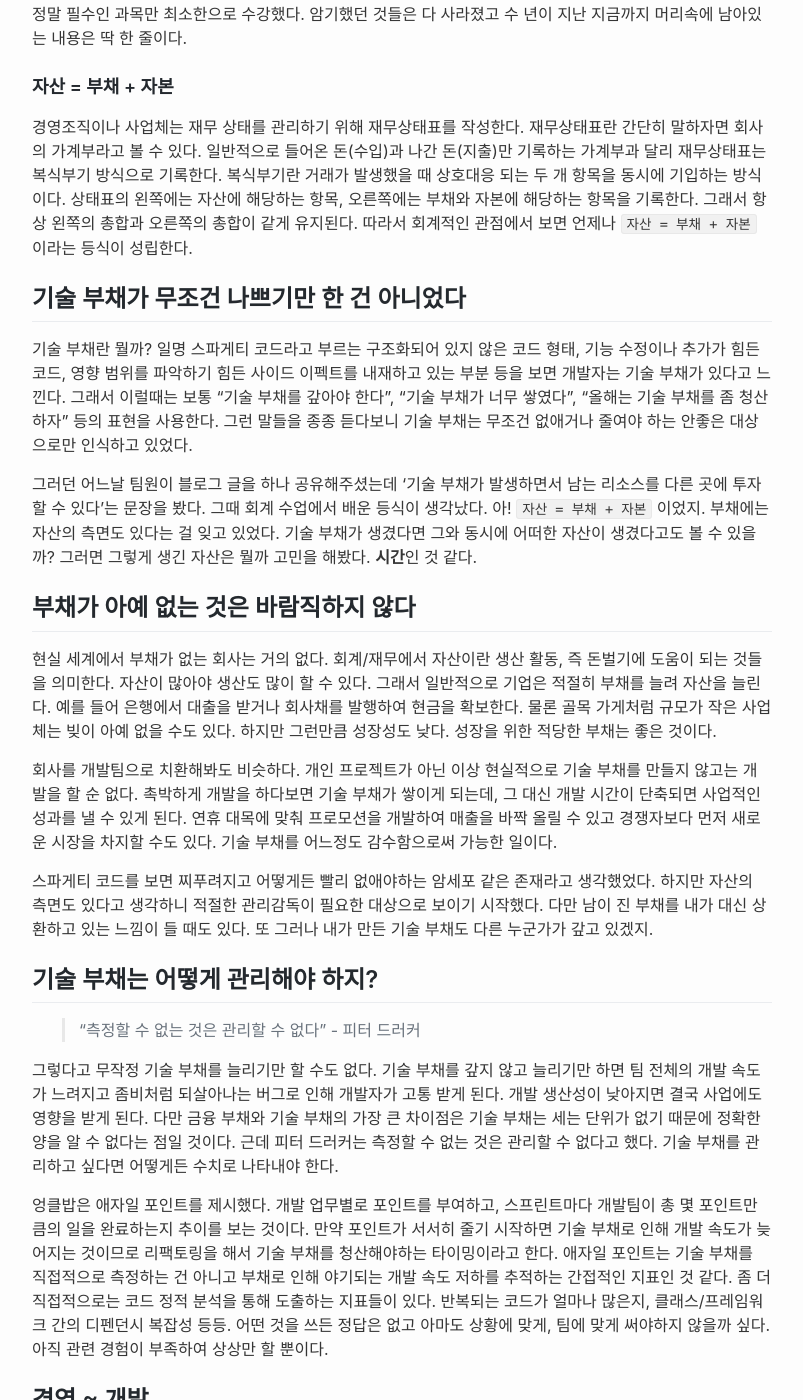
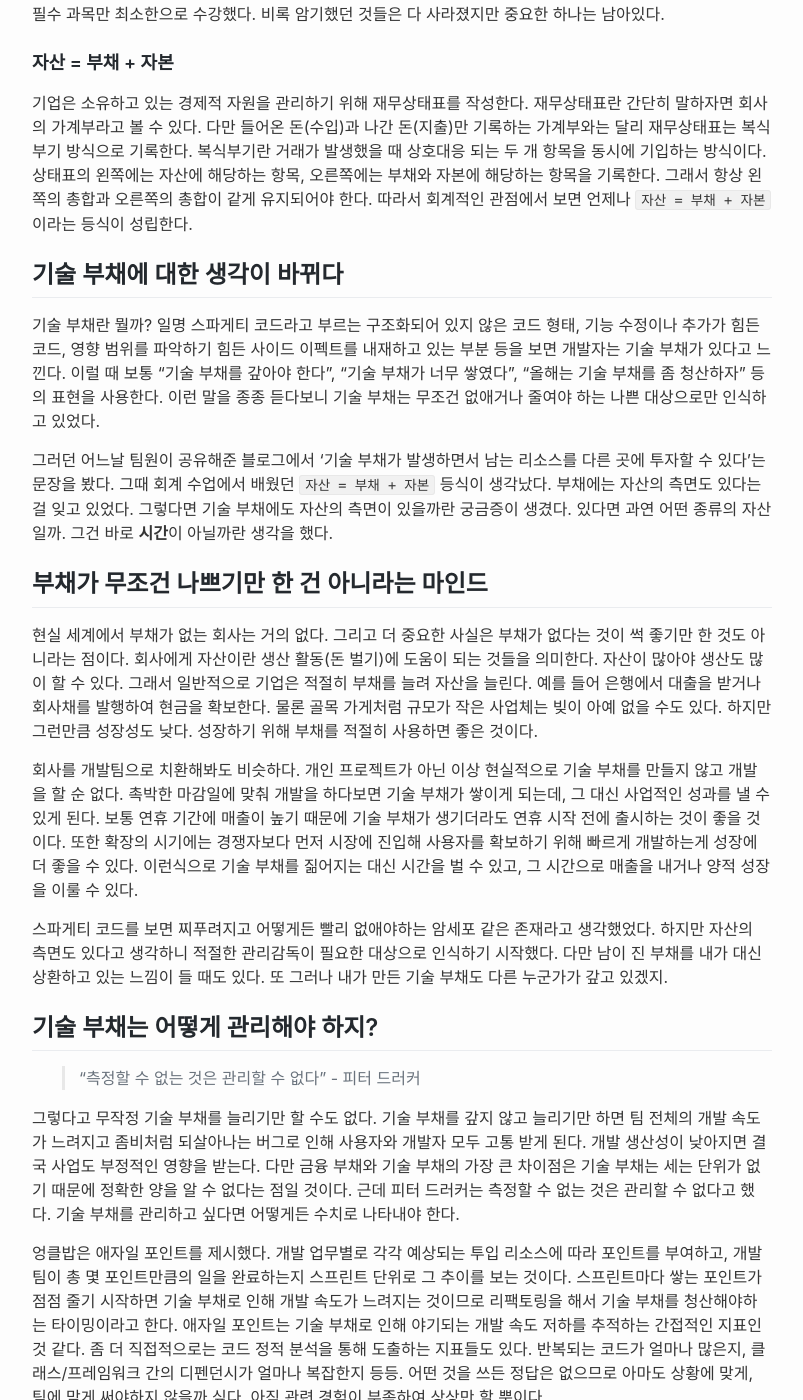
Before and after one commit to nsoojin/nsoojin.github.io, a Jekyll site: the page built from _posts/2020-01-24-technical-debt.md, in a window 1280 px wide and 1400 px high, scrolled down 349 px. Shown: the whole window, without its empty margins (238-1041 px from the left). Built offline with Jekyll 4.4.1, drawn with Linux system fonts in a browser that asks for light colours; comment, search, counter and statistics services are not loaded; some of the changed text lies outside the part shown.

Commit message:
revision 3

```diff
--- a/_posts/2020-01-24-technical-debt.md
+++ b/_posts/2020-01-24-technical-debt.md
@@ -7,37 +7,40 @@ tags:
 type: post
 published: true
 draft: true
+thanks:
+- 조소현
+- 김결
 meta: {}
 ---
 
-경영학과 전공자라면 반드시 들어야 하는 수업이 있다. 회계원리와 재무관리. 나는 이쪽 수업이 너무 재미 없어서 정말 필수인 과목만 최소한으로 수강했다. 암기했던 것들은 다 사라졌고 수 년이 지난 지금까지 머리속에 남아있는 내용은 딱 한 줄이다.
+경영학과 전공자라면 반드시 들어야 하는 수업이 있다. 회계원리와 재무관리. 나는 이쪽 수업이 너무 재미 없어서 필수 과목만 최소한으로 수강했다. 비록 암기했던 것들은 다 사라졌지만 중요한 하나는 남아있다.
 
 ### 자산 = 부채 + 자본
 
-경영조직이나 사업체는 재무 상태를 관리하기 위해 재무상태표를 작성한다. 재무상태표란 간단히 말하자면 회사의 가계부라고 볼 수 있다. 일반적으로 들어온 돈(수입)과 나간 돈(지출)만 기록하는 가계부과 달리 재무상태표는 복식부기 방식으로 기록한다. 복식부기란 거래가 발생했을 때 상호대응 되는 두 개 항목을 동시에 기입하는 방식이다. 상태표의 왼쪽에는 자산에 해당하는 항목, 오른쪽에는 부채와 자본에 해당하는 항목을 기록한다. 그래서 항상 왼쪽의 총합과 오른쪽의 총합이 같게 유지된다. 따라서 회계적인 관점에서 보면 언제나 `자산 = 부채 + 자본` 이라는 등식이 성립한다.
+기업은 소유하고 있는 경제적 자원을 관리하기 위해 재무상태표를 작성한다. 재무상태표란 간단히 말하자면 회사의 가계부라고 볼 수 있다. 다만 들어온 돈(수입)과 나간 돈(지출)만 기록하는 가계부와는 달리 재무상태표는 복식부기 방식으로 기록한다. 복식부기란 거래가 발생했을 때 상호대응 되는 두 개 항목을 동시에 기입하는 방식이다. 상태표의 왼쪽에는 자산에 해당하는 항목, 오른쪽에는 부채와 자본에 해당하는 항목을 기록한다. 그래서 항상 왼쪽의 총합과 오른쪽의 총합이 같게 유지되어야 한다. 따라서 회계적인 관점에서 보면 언제나 `자산 = 부채 + 자본` 이라는 등식이 성립한다.
 
-## 기술 부채가 무조건 나쁘기만 한 건 아니었다
+## 기술 부채에 대한 생각이 바뀌다
 
-기술 부채란 뭘까? 일명 스파게티 코드라고 부르는 구조화되어 있지 않은 코드 형태, 기능 수정이나 추가가 힘든 코드, 영향 범위를 파악하기 힘든 사이드 이펙트를 내재하고 있는 부분 등을 보면 개발자는 기술 부채가 있다고 느낀다. 그래서 이럴때는 보통 "기술 부채를 갚아야 한다", "기술 부채가 너무 쌓였다", "올해는 기술 부채를 좀 청산하자" 등의 표현을 사용한다. 그런 말들을 종종 듣다보니 기술 부채는 무조건 없애거나 줄여야 하는 안좋은 대상으로만 인식하고 있었다.
+기술 부채란 뭘까? 일명 스파게티 코드라고 부르는 구조화되어 있지 않은 코드 형태, 기능 수정이나 추가가 힘든 코드, 영향 범위를 파악하기 힘든 사이드 이펙트를 내재하고 있는 부분 등을 보면 개발자는 기술 부채가 있다고 느낀다. 이럴 때 보통 "기술 부채를 갚아야 한다", "기술 부채가 너무 쌓였다", "올해는 기술 부채를 좀 청산하자" 등의 표현을 사용한다. 이런 말을 종종 듣다보니 기술 부채는 무조건 없애거나 줄여야 하는 나쁜 대상으로만 인식하고 있었다.
 
-그러던 어느날 팀원이 블로그 글을 하나 공유해주셨는데 '기술 부채가 발생하면서 남는 리소스를 다른 곳에 투자할 수 있다'는 문장을 봤다. 그때 회계 수업에서 배운 등식이 생각났다. 아! `자산 = 부채 + 자본` 이었지. 부채에는 자산의 측면도 있다는 걸 잊고 있었다. 기술 부채가 생겼다면 그와 동시에 어떠한 자산이 생겼다고도 볼 수 있을까? 그러면 그렇게 생긴 자산은 뭘까 고민을 해봤다. **시간**인 것 같다.
+그러던 어느날 팀원이 공유해준 블로그에서 '기술 부채가 발생하면서 남는 리소스를 다른 곳에 투자할 수 있다'는 문장을 봤다. 그때 회계 수업에서 배웠던 `자산 = 부채 + 자본` 등식이 생각났다. 부채에는 자산의 측면도 있다는걸 잊고 있었다. 그렇다면 기술 부채에도 자산의 측면이 있을까란 궁금증이 생겼다. 있다면 과연 어떤 종류의 자산일까. 그건 바로 **시간**이 아닐까란 생각을 했다.
 
-## 부채가 아예 없는 것은 바람직하지 않다
+## 부채가 무조건 나쁘기만 한 건 아니라는 마인드
 
-현실 세계에서 부채가 없는 회사는 거의 없다. 회계/재무에서 자산이란 생산 활동, 즉 돈벌기에 도움이 되는 것들을 의미한다. 자산이 많아야 생산도 많이 할 수 있다. 그래서 일반적으로 기업은 적절히 부채를 늘려 자산을 늘린다. 예를 들어 은행에서 대출을 받거나 회사채를 발행하여 현금을 확보한다. 물론 골목 가게처럼 규모가 작은 사업체는 빚이 아예 없을 수도 있다. 하지만 그런만큼 성장성도 낮다. 성장을 위한 적당한 부채는 좋은 것이다.
+현실 세계에서 부채가 없는 회사는 거의 없다. 그리고 더 중요한 사실은 부채가 없다는 것이 썩 좋기만 한 것도 아니라는 점이다. 회사에게 자산이란 생산 활동(돈 벌기)에 도움이 되는 것들을 의미한다. 자산이 많아야 생산도 많이 할 수 있다. 그래서 일반적으로 기업은 적절히 부채를 늘려 자산을 늘린다. 예를 들어 은행에서 대출을 받거나 회사채를 발행하여 현금을 확보한다. 물론 골목 가게처럼 규모가 작은 사업체는 빚이 아예 없을 수도 있다. 하지만 그런만큼 성장성도 낮다. 성장하기 위해 부채를 적절히 사용하면 좋은 것이다.
 
-회사를 개발팀으로 치환해봐도 비슷하다. 개인 프로젝트가 아닌 이상 현실적으로 기술 부채를 만들지 않고는 개발을 할 순 없다. 촉박하게 개발을 하다보면 기술 부채가 쌓이게 되는데, 그 대신 개발 시간이 단축되면 사업적인 성과를 낼 수 있게 된다. 연휴 대목에 맞춰 프로모션을 개발하여 매출을 바짝 올릴 수 있고 경쟁자보다 먼저 새로운 시장을 차지할 수도 있다. 기술 부채를 어느정도 감수함으로써 가능한 일이다.
+회사를 개발팀으로 치환해봐도 비슷하다. 개인 프로젝트가 아닌 이상 현실적으로 기술 부채를 만들지 않고 개발을 할 순 없다. 촉박한 마감일에 맞춰 개발을 하다보면 기술 부채가 쌓이게 되는데, 그 대신 사업적인 성과를 낼 수 있게 된다. 보통 연휴 기간에 매출이 높기 때문에 기술 부채가 생기더라도 연휴 시작 전에 출시하는 것이 좋을 것이다. 또한 확장의 시기에는 경쟁자보다 먼저 시장에 진입해 사용자를 확보하기 위해 빠르게 개발하는게 성장에 더 좋을 수 있다. 이런식으로 기술 부채를 짊어지는 대신 시간을 벌 수 있고, 그 시간으로 매출을 내거나 양적 성장을 이룰 수 있다.
 
-스파게티 코드를 보면 찌푸려지고 어떻게든 빨리 없애야하는 암세포 같은 존재라고 생각했었다. 하지만 자산의 측면도 있다고 생각하니 적절한 관리감독이 필요한 대상으로 보이기 시작했다. 다만 남이 진 부채를 내가 대신 상환하고 있는 느낌이 들 때도 있다. 또 그러나 내가 만든 기술 부채도 다른 누군가가 갚고 있겠지.
+스파게티 코드를 보면 찌푸려지고 어떻게든 빨리 없애야하는 암세포 같은 존재라고 생각했었다. 하지만 자산의 측면도 있다고 생각하니 적절한 관리감독이 필요한 대상으로 인식하기 시작했다. 다만 남이 진 부채를 내가 대신 상환하고 있는 느낌이 들 때도 있다. 또 그러나 내가 만든 기술 부채도 다른 누군가가 갚고 있겠지.
 
 ## 기술 부채는 어떻게 관리해야 하지?
 
 > "측정할 수 없는 것은 관리할 수 없다" - 피터 드러커
 
-그렇다고 무작정 기술 부채를 늘리기만 할 수도 없다. 기술 부채를 갚지 않고 늘리기만 하면 팀 전체의 개발 속도가 느려지고 좀비처럼 되살아나는 버그로 인해 개발자가 고통 받게 된다. 개발 생산성이 낮아지면 결국 사업에도 영향을 받게 된다. 다만 금융 부채와 기술 부채의 가장 큰 차이점은 기술 부채는 세는 단위가 없기 때문에 정확한 양을 알 수 없다는 점일 것이다. 근데 피터 드러커는 측정할 수 없는 것은 관리할 수 없다고 했다. 기술 부채를 관리하고 싶다면 어떻게든 수치로 나타내야 한다.
+그렇다고 무작정 기술 부채를 늘리기만 할 수도 없다. 기술 부채를 갚지 않고 늘리기만 하면 팀 전체의 개발 속도가 느려지고 좀비처럼 되살아나는 버그로 인해 사용자와 개발자 모두 고통 받게 된다. 개발 생산성이 낮아지면 결국 사업도 부정적인 영향을 받는다. 다만 금융 부채와 기술 부채의 가장 큰 차이점은 기술 부채는 세는 단위가 없기 때문에 정확한 양을 알 수 없다는 점일 것이다. 근데 피터 드러커는 측정할 수 없는 것은 관리할 수 없다고 했다. 기술 부채를 관리하고 싶다면 어떻게든 수치로 나타내야 한다.
 
-엉클밥은 애자일 포인트를 제시했다. 개발 업무별로 포인트를 부여하고, 스프린트마다 개발팀이 총 몇 포인트만큼의 일을 완료하는지 추이를 보는 것이다. 만약 포인트가 서서히 줄기 시작하면 기술 부채로 인해 개발 속도가 늦어지는 것이므로 리팩토링을 해서 기술 부채를 청산해야하는 타이밍이라고 한다. 애자일 포인트는 기술 부채를 직접적으로 측정하는 건 아니고 부채로 인해 야기되는 개발 속도 저하를 추적하는 간접적인 지표인 것 같다. 좀 더 직접적으로는 코드 정적 분석을 통해 도출하는 지표들이 있다. 반복되는 코드가 얼마나 많은지, 클래스/프레임워크 간의 디펜던시 복잡성 등등. 어떤 것을 쓰든 정답은 없고 아마도 상황에 맞게, 팀에 맞게 써야하지 않을까 싶다. 아직 관련 경험이 부족하여 상상만 할 뿐이다.
+엉클밥은 애자일 포인트를 제시했다. 개발 업무별로 각각 예상되는 투입 리소스에 따라 포인트를 부여하고, 개발팀이 총 몇 포인트만큼의 일을 완료하는지 스프린트 단위로 그 추이를 보는 것이다. 스프린트마다 쌓는 포인트가 점점 줄기 시작하면 기술 부채로 인해 개발 속도가 느려지는 것이므로 리팩토링을 해서 기술 부채를 청산해야하는 타이밍이라고 한다. 애자일 포인트는 기술 부채로 인해 야기되는 개발 속도 저하를 추적하는 간접적인 지표인 것 같다. 좀 더 직접적으로는 코드 정적 분석을 통해 도출하는 지표들도 있다. 반복되는 코드가 얼마나 많은지, 클래스/프레임워크 간의 디펜던시가 얼마나 복잡한지 등등. 어떤 것을 쓰든 정답은 없으므로 아마도 상황에 맞게, 팀에 맞게 써야하지 않을까 싶다. 아직 관련 경험이 부족하여 상상만 할 뿐이다.
 
 ## 경영 ≈ 개발
 
-기술 부채에 대해 부정적인 말만 듣다보니 무작정 안좋은 것이라고만 생각했었는데 기술 부채를 회계적인 부채랑 비교해보니 조금 다르게 바라보게 됐다. 또한 기업을 경영하는 것과 개발 팀을 운영하는 것이 비슷한 점이 많아 보인다. 부채 없이 사업을 할 순 없지만 부채가 너무 많이 쌓여서 상환하지 못하면 파산한다. 기술 부채 없는 개발팀은 존재하지 않지만, 제대로 관리하지 못하면 주저 앉는다. 버그 투성이 프로그램 때문에 사용자가 고통받을 수도 있고 사용자가(또는 지친 개발자마저) 아예 떠나버릴 수도 있다. 도저히 부채 청산이 안되면 코드를 전부 버리고 아예 처음부터 다시 개발해야 할 수도 있다. 결국 경영이든 개발이든 부채를 잘 관리해서 조직에 유익한 방법으로 활용하는 것이 중요한 것이었다.
+기술 부채에 대해 부정적인 말만 듣다보니 무작정 안좋은 것이라고만 생각했었는데 기술 부채를 회계적인 부채랑 비교해보니 조금 다르게 바라보게 됐다. 또한 기업을 경영하는 것과 개발 팀을 운영하는 것이 비슷한 점이 많아 보인다. 부채 없이 사업을 할 순 없지만 부채가 너무 많이 쌓여서 상환하지 못하면 파산한다. 마찬가지로 기술 부채 없는 개발팀은 존재하지 않지만, 제대로 관리하지 못하면 주저 앉는다. 버그 투성이 프로그램 때문에 사용자가 고통받을 수도 있고 사용자가(또는 지친 개발자마저) 아예 떠나버릴 수도 있다. 도저히 부채 청산이 안되면 코드를 전부 버리고 아예 처음부터 다시 개발해야 할 수도 있다. 결국 경영이든 개발이든 부채를 잘 관리해서 조직에 유익한 방향으로 활용하는 것이 중요하다는 생각이 든다.
```
